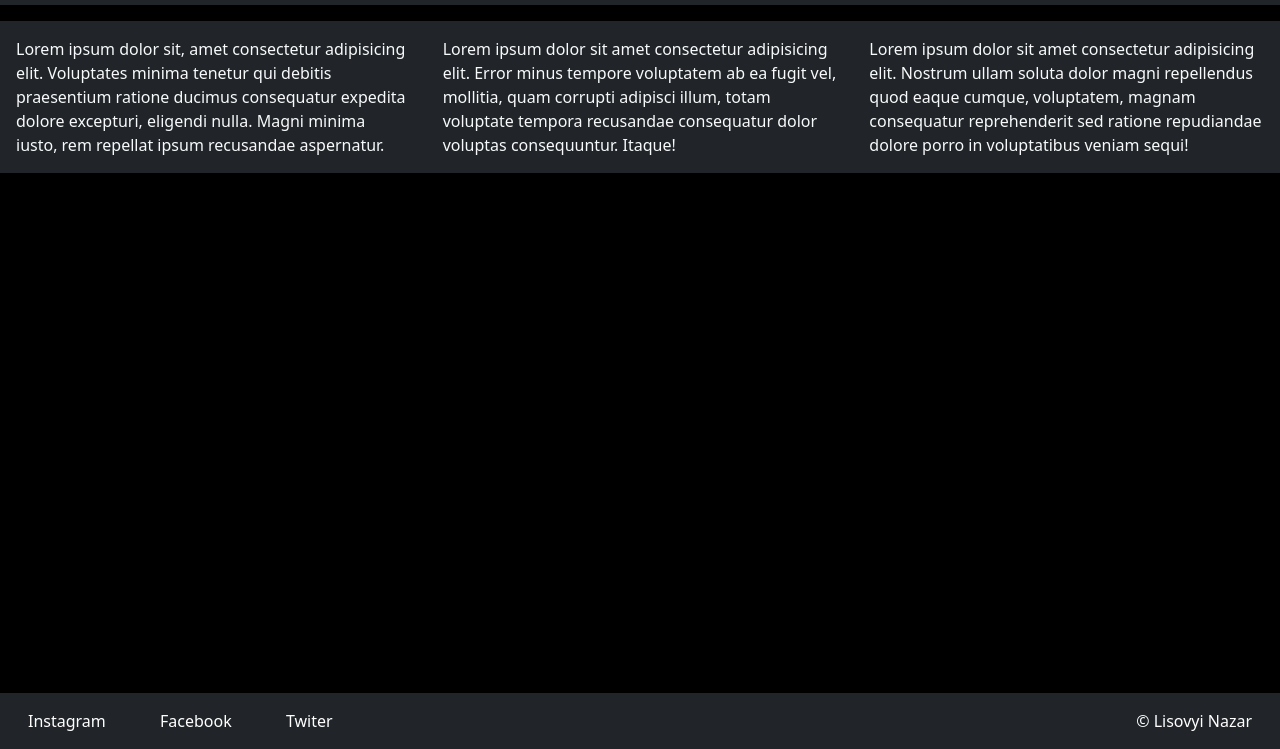
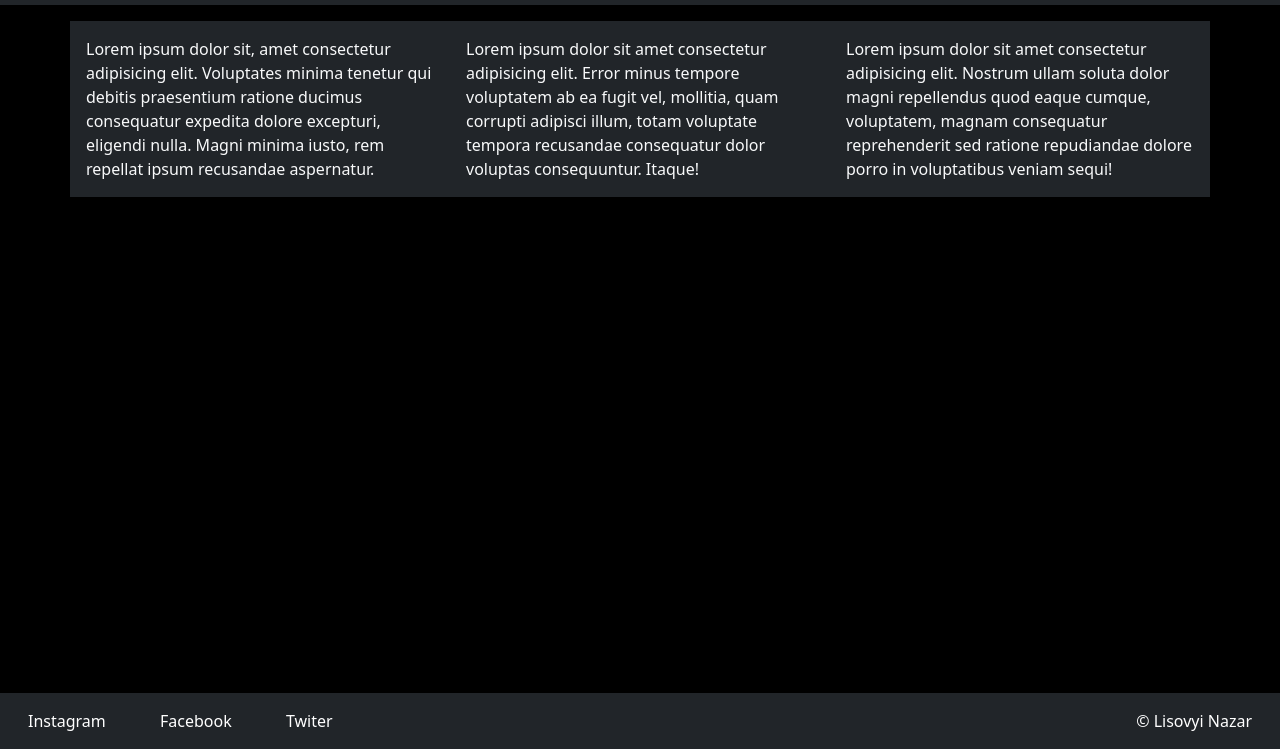
Before and after one commit to na3alis/web_labs, a plain HTML site: page lab_5/index.html in a window 1280 px wide. Shown: the part 51-800 px from the top of the page. Drawn offline with nearby package versions, Linux system fonts and the light colour scheme.

Commit message:
f-block margine

```diff
--- a/lab_5/index.html
+++ b/lab_5/index.html
@@ -64,8 +64,8 @@
         </div>
     </nav>
 
-    <div class="f-block">
-        <div class="container-fluid my-3">
+    <div class="f-block my-3">
+        <div class="container">
             <div class="row">
                 <div id="first" class="col-xs-12 col-sm-6 col-md-4 col-lg-4 bg-dark text-light p-3">Lorem
                     ipsum dolor
```
